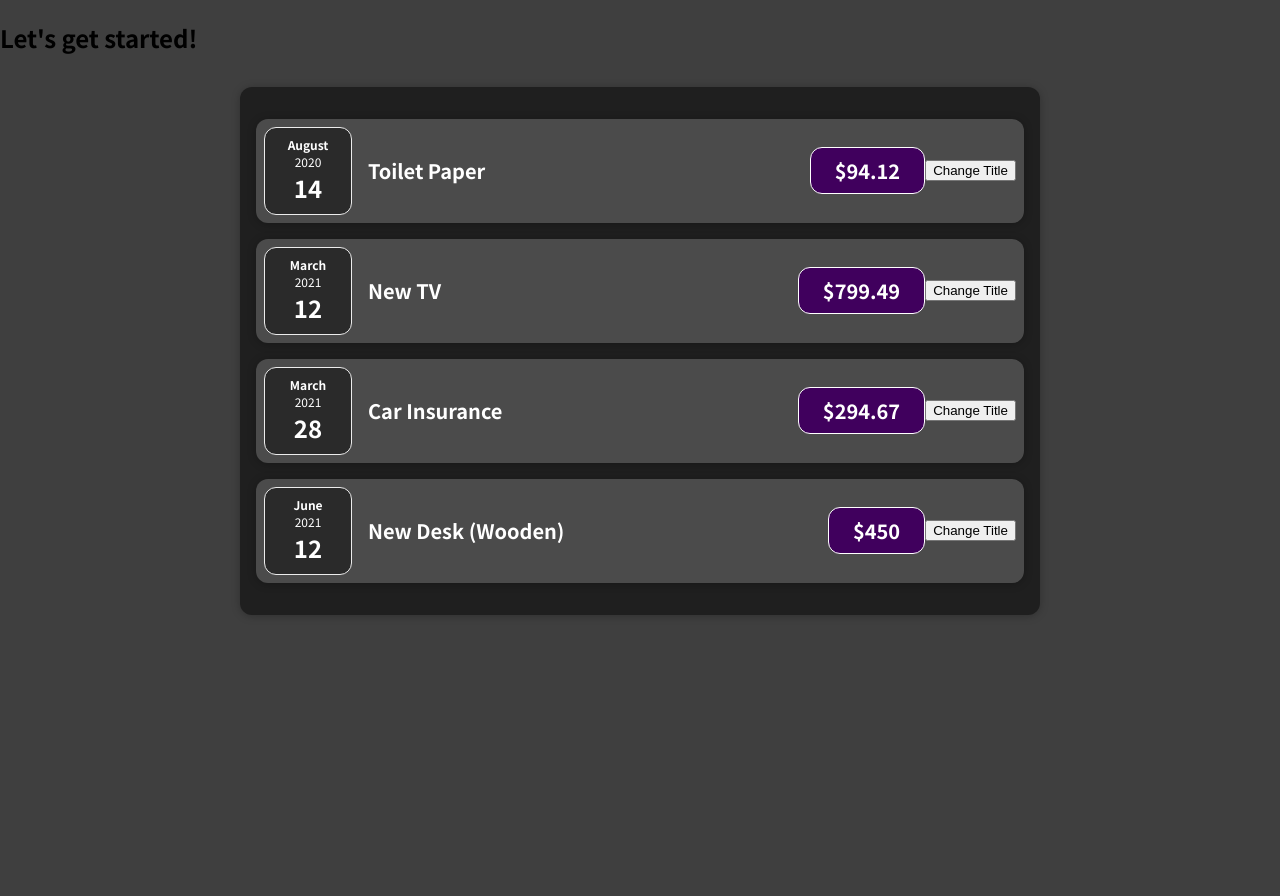
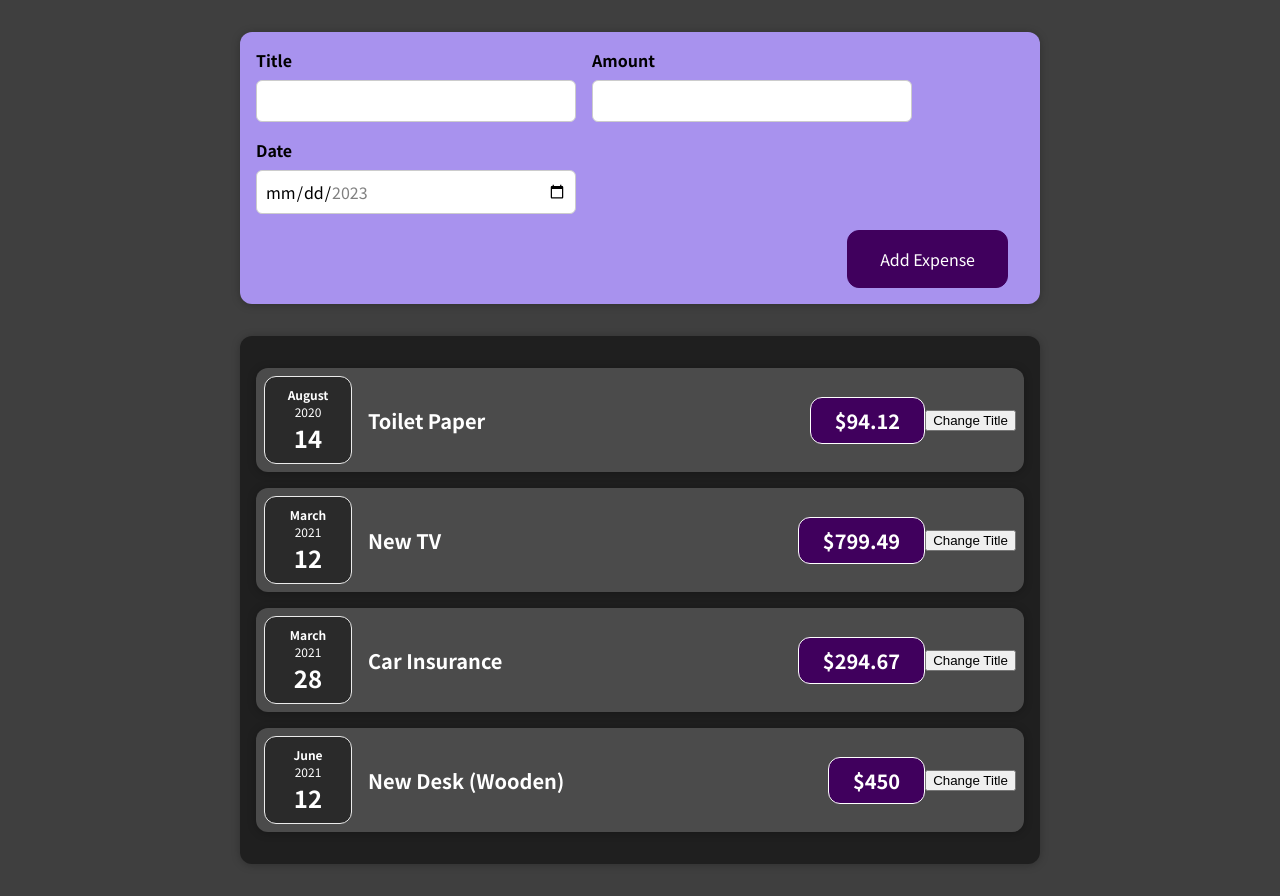
Before and after one commit to kwon93/ReactPerfectGuide, a React (Create React App) app in the folder 01-reactBasic/: page / in a window 1280 px wide. Before the commit the page ends 800 px from the top, so only its background shows below. Built offline with nearby package versions, Linux system fonts and the light colour scheme.

Commit message:
study: inputHandler

```diff
--- a/01-reactBasic/src/App.js
+++ b/01-reactBasic/src/App.js
@@ -1,4 +1,5 @@
 import Expenses from "./components/Expenses/Expenses";
+import NewExpense from "./components/NewExpense/NewExpense";
 
 const App = () => {
   const expenses = [
@@ -25,7 +26,7 @@ const App = () => {
 
   return (
     <div>
-      <h2>Let's get started!</h2>
+      <NewExpense />
       <Expenses items={expenses}/>
     </div>
   );
--- a/01-reactBasic/src/components/Expenses/ExpenseItem.js
+++ b/01-reactBasic/src/components/Expenses/ExpenseItem.js
@@ -8,7 +8,6 @@ import React, {useState} from 'react';
 const ExpenseItem = (props) => {
 
     const [title, setTitle] = useState(props.title);
-
 
     const clickHandler = () =>{
         setTitle("Updated!"); //setTitle()를 통해 ExpenseItem 를 다시 호출한다.
--- /dev/null
+++ b/01-reactBasic/src/components/NewExpense/ExpenseForm.css
@@ -0,0 +1,26 @@
+.new-expense__controls {
+    display: flex;
+    flex-wrap: wrap;
+    gap: 1rem;
+    margin-bottom: 1rem;
+    text-align: left;
+  }
+
+  .new-expense__control label {
+    font-weight: bold;
+    margin-bottom: 0.5rem;
+    display: block;
+  }
+
+  .new-expense__control input {
+    font: inherit;
+    padding: 0.5rem;
+    border-radius: 6px;
+    border: 1px solid #ccc;
+    width: 20rem;
+    max-width: 100%;
+  }
+
+  .new-expense__actions {
+    text-align: right;
+  }
--- /dev/null
+++ b/01-reactBasic/src/components/NewExpense/ExpenseForm.js
@@ -0,0 +1,33 @@
+import './ExpenseForm.css';
+
+const ExpenseForm = () => {
+
+
+    const titleChangeHandler = e => {
+        console.log(e.target.value);
+    };
+
+    return(
+        <form action="get">
+            <div className='new-expense__controls'>
+                <div className='new-expense__control'>
+                    <label for="">Title</label>
+                    <input type="text " onChange={titleChangeHandler}/>
+                </div>
+                <div className='new-expense__control'>
+                    <label for="">Amount</label>
+                    <input type="number" min="0.01" step="0.01"/>
+                </div>
+                <div className='new-expense__control'>
+                    <label for="">Date</label>
+                    <input type="date" min="2023-09-17" max="2023-12-31"/>
+                </div>
+            </div>
+            <div className='new-expense__actions'>
+                <button type='submit'>Add Expense</button>
+            </div>
+        </form>
+    )
+}
+
+export default ExpenseForm;
--- /dev/null
+++ b/01-reactBasic/src/components/NewExpense/NewExpense.css
@@ -0,0 +1,38 @@
+.new-expense {
+    background-color: #a892ee;
+    padding: 1rem;
+    margin: 2rem auto;
+    width: 50rem;
+    max-width: 95%;
+    border-radius: 12px;
+    text-align: center;
+    box-shadow: 0 1px 8px rgba(0, 0, 0, 0.25);
+  }
+
+  .new-expense button {
+    font: inherit;
+    cursor: pointer;
+    padding: 1rem 2rem;
+    border: 1px solid #40005d;
+    background-color: #40005d;
+    color: white;
+    border-radius: 12px;
+    margin-right: 1rem;
+  }
+
+  .new-expense button:hover,
+  .new-expense button:active {
+    background-color: #510674;
+    border-color: #510674;
+  }
+
+  .new-expense button.alternative {
+    color: #220131;
+    border-color: transparent;
+    background-color: transparent;
+  }
+
+  .new-expense button.alternative:hover,
+  .new-expense button.alternative:active {
+    background-color: #ddb3f8;
+  }
--- /dev/null
+++ b/01-reactBasic/src/components/NewExpense/NewExpense.js
@@ -0,0 +1,14 @@
+import './NewExpense.css';
+import ExpenseForm from './ExpenseForm';
+
+const NewExpense = () => {
+
+    return(
+        <div className='new-expense'>
+            <ExpenseForm />
+        </div>
+
+    )
+}
+
+export default NewExpense;
```
